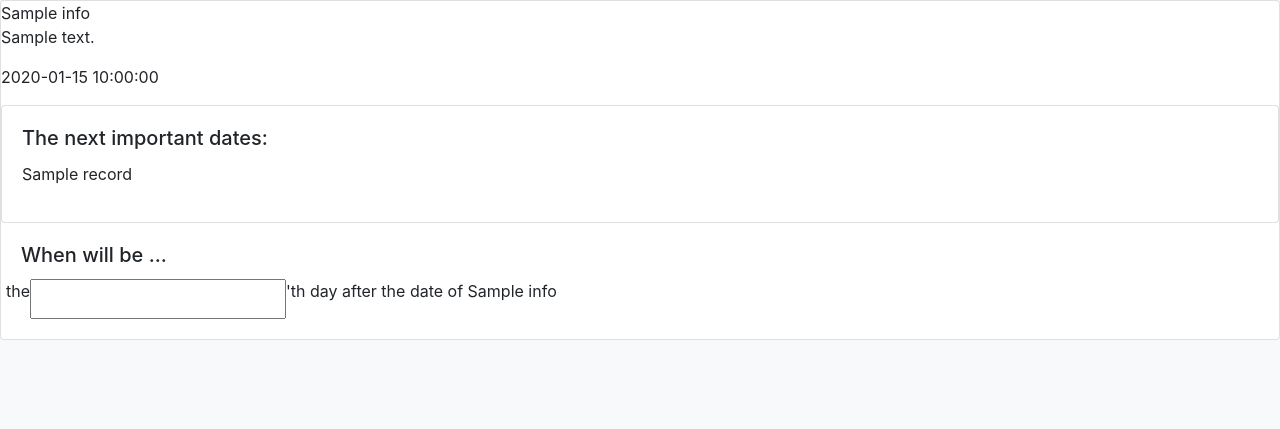
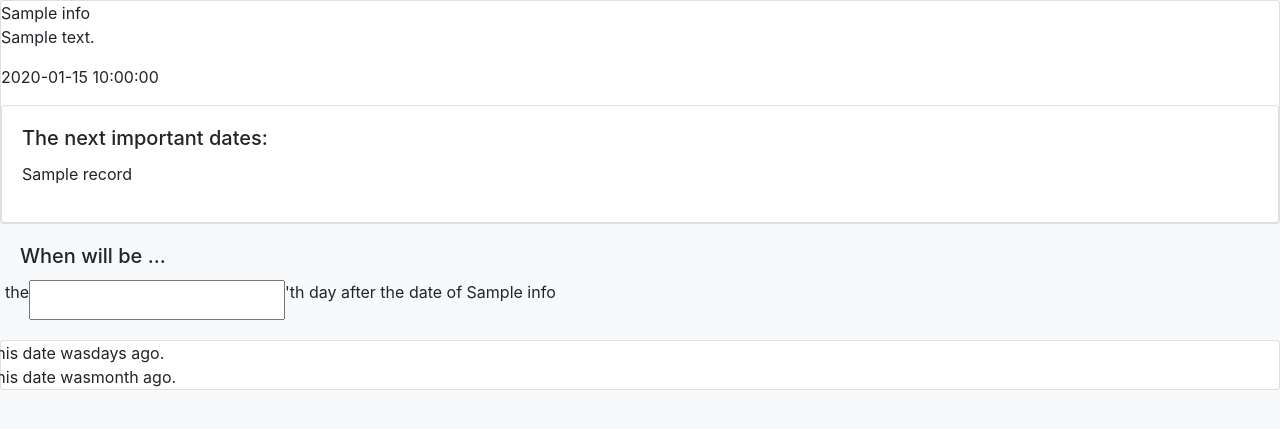
Before and after one commit to barnabashub/Dates2Remember, a Flask app: template templates/datepage.html in a window 1280 px wide. Shown: the part 56-485 px from the top of the page. Run offline with Flask 3, Linux system fonts and the light colour scheme; the template is opened without the code that fills it: most values are stand-ins (such as "Sample title", 1, 10 or a date in 2020); data that the repository does not hold is empty; parts of the project's set-up code (start-up, migrations or seed data) failed here and were passed over; some libraries are stand-ins or nearby versions.

Commit message:
how much time ago was that date
Co-authored-by: barnabashub <66264092+barnabashub@users.noreply.github.com>

```diff
--- a/DatesHark.py
+++ b/DatesHark.py
@@ -55,14 +55,16 @@
 
     @staticmethod
     def get_howold_indays(date1, date2):
-        dt1 = datetime.strptime(date1["date"], "%Y-%m-%d")
+        print("date12", date1)
+        dt1 = datetime.strptime(date1, "%Y-%m-%d")
+        print(dt1)
         dt2 = date2
         delta = abs((dt2 - dt1).days)
         return delta
 
     @staticmethod
     def get_howold_inmonths(date1, date2):
-        dt1 = datetime.strptime(date1["date"], "%Y-%m-%d")
+        dt1 = datetime.strptime(date1, "%Y-%m-%d")
         dt2 = date2
         return (dt2.year - dt1.year) * 12 + dt2.month - dt1.month
 
--- a/app.py
+++ b/app.py
@@ -136,11 +136,11 @@
 
 @app.route("/api/<date>/get_howold_inmonths", methods=['GET'])
 def get_howold_inmonts(date):
-    return DatesHark.DatesHark.get_howold_inmonths(date, datetime.now())
+    return str(DatesHark.DatesHark.get_howold_inmonths(date, datetime.now()))
 
 @app.route("/api/<date>/get_howold_indays", methods=['GET'])
 def get_howold_indays(date):
-    return DatesHark.DatesHark.get_howold_indays(date, datetime.now())
+    return str(DatesHark.DatesHark.get_howold_indays(date, datetime.now()))
 
 @app.route("/api/<date>/any_jubilee", methods=['GET'])
 def any_jubilee(date):
--- a/templates/datepage.html
+++ b/templates/datepage.html
@@ -5,12 +5,14 @@
 <div class="card">
   {{ info.name }}</h5>
   <p class="card-text">{{ info.description }}</p>
-    <p class="card-date">{{ info.date }}<div class="card">
+  <p id="datedate" >{{ info.date }}</p>
+  <div class="card">
     <div class="card-body">
       <h5 class="card-title">The next important dates:</h5>
       {% for record in datelib %}
       <p class="card-date">{{ record }}</p>
       {% endfor %}
+    </div>
   </div>
 </div>
 
@@ -23,6 +25,21 @@
   </div>
   <p class="card-text" id="response"></p>
 </div>
+<div class="card">
+  <div class="class-body">
+    <div class="row">
+      <div class="card-text">This date was </div>
+      <p class="card-text" id="daysagotext"></p>
+      <div class="card-text"> days ago.</div>
+    </row>
+  </div>
+  <div class="class-body">
+    <div class="row">
+      <div class="card-text">This date was </div>
+      <p class="card-text" id="monthagotext"></p>
+      <div class="card-text"> month ago.</div>
+    </row>
+  </div>
 </div>
 
 
--- a/templates/datepage.js
+++ b/templates/datepage.js
@@ -16,3 +16,28 @@
       });
   }
 }
+
+function onAfterInit() {
+  const date = document.getElementById("datedate").textContent;
+  const daysapiurl = `/api/${date}/get_howold_indays`;
+  fetch(daysapiurl)
+    .then((response) => response.text())
+    .then((data) => {
+      document.getElementById("daysagotext").textContent = data;
+    })
+    .catch((error) => {
+      console.error("Error:", error);
+    });
+
+  const monthapiurl = `/api/${date}/get_howold_inmonths`;
+  fetch(monthapiurl)
+    .then((response) => response.text())
+    .then((data) => {
+      document.getElementById("monthagotext").textContent = data;
+    })
+    .catch((error) => {
+      console.error("Error:", error);
+    });
+}
+
+window.onload = onAfterInit;
```
Lines whose indentation alone changed are shown as unchanged.
